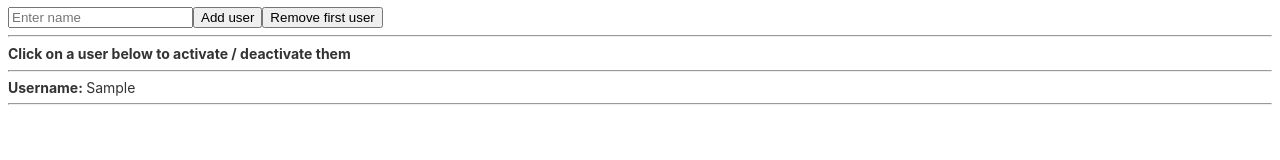
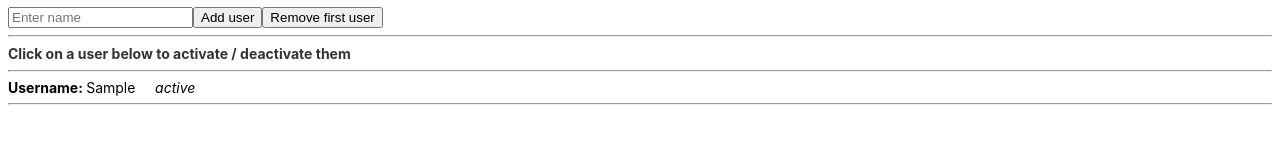
Before and after one commit to MiTek-Kova/AngularTraining, an Angular app in the folder exercises/: page / in a window 1280 px wide. Both pictures are taken after typing "Sample" into the empty fields and a click on the button "Add user". Shown: the part 262-422 px from the top of the page. Built offline with nearby package versions, Linux system fonts and the light colour scheme.

Commit message:
Session 05 Solution

```diff
--- a/exercises/src/app/app.component.html
+++ b/exercises/src/app/app.component.html
@@ -25,6 +25,13 @@
 <h4>Click on a user below to activate / deactivate them</h4>
 <app-admin-userlist
 *ngFor="let user of users"
+appSelectedUser
+[highlightColor]="'dodgerblue'"
+(click)="toggleUser(users.indexOf(user))"
 >
   {{user.username}}
+  &nbsp;&nbsp;&nbsp;
+  <i [ngStyle]="{background: user.status == 'active' ? 'transparent' : 'red'}">
+  {{user.status}}
+  </i>
 </app-admin-userlist>
--- a/exercises/src/app/app.component.ts
+++ b/exercises/src/app/app.component.ts
@@ -25,4 +25,13 @@ export class AppComponent {
   {
     this.users.splice(0,1);
   }
+
+  toggleUser(index:number)
+  {
+    if(this.users[index].status === "active")
+      this.users[index].status = "inactive";
+
+    else if(this.users[index].status === "inactive")
+      this.users[index].status = "active";
+  }
 }
--- a/exercises/src/app/app.module.ts
+++ b/exercises/src/app/app.module.ts
@@ -6,6 +6,7 @@ import { ButtonComponent } from './components/button/button.component';
 import { NavbarComponent } from './components/navbar/navbar.component';
 import { AdminUserlistComponent } from './components/admin-userlist/admin-userlist.component';
 import { AdminUsermanagerComponent } from './components/admin-usermanager/admin-usermanager.component';
+import { SelectedUserDirective } from './directives/selected-user.directive';
 
 @NgModule({
   declarations: [
@@ -14,6 +15,7 @@ import { AdminUsermanagerComponent } from './components/admin-usermanager/admin-
     NavbarComponent,
     AdminUserlistComponent,
     AdminUsermanagerComponent,
+    SelectedUserDirective,
   ],
   imports: [
     BrowserModule
--- /dev/null
+++ b/exercises/src/app/directives/selected-user.directive.ts
@@ -0,0 +1,25 @@
+import { Directive, Input,HostBinding, HostListener,OnInit } from '@angular/core';
+
+@Directive({
+  selector: '[appSelectedUser]'
+})
+export class SelectedUserDirective implements OnInit {
+  @Input() defaultColor: string = 'black';
+  @Input() highlightColor: string = 'dodgerblue';
+  @HostBinding('style.color') backgroundColor: string;
+
+  constructor() { }
+
+  ngOnInit(): void {
+    this.backgroundColor = this.defaultColor;
+  }
+
+  @HostListener('mouseenter') mouseover(eventData: Event) {
+    this.backgroundColor = this.highlightColor;
+  }
+
+  @HostListener('mouseleave') mouseleave(eventData: Event) {
+    this.backgroundColor = this.defaultColor;
+  }
+
+}
```
